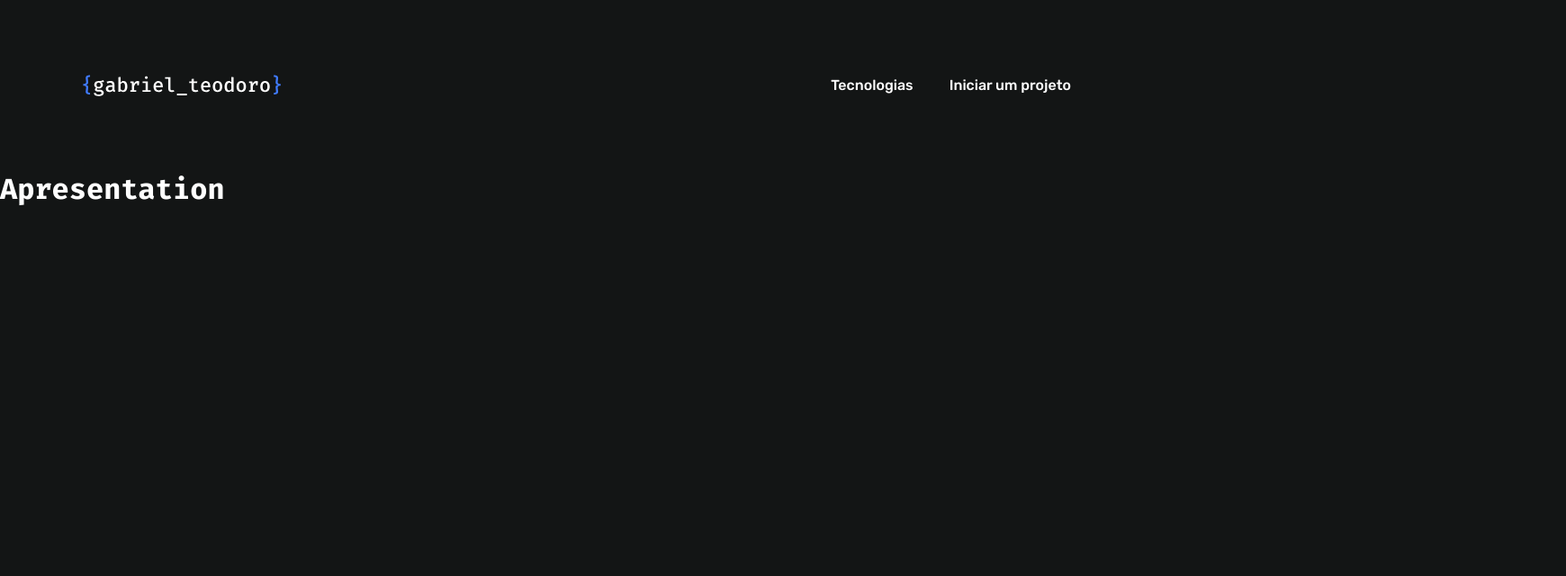
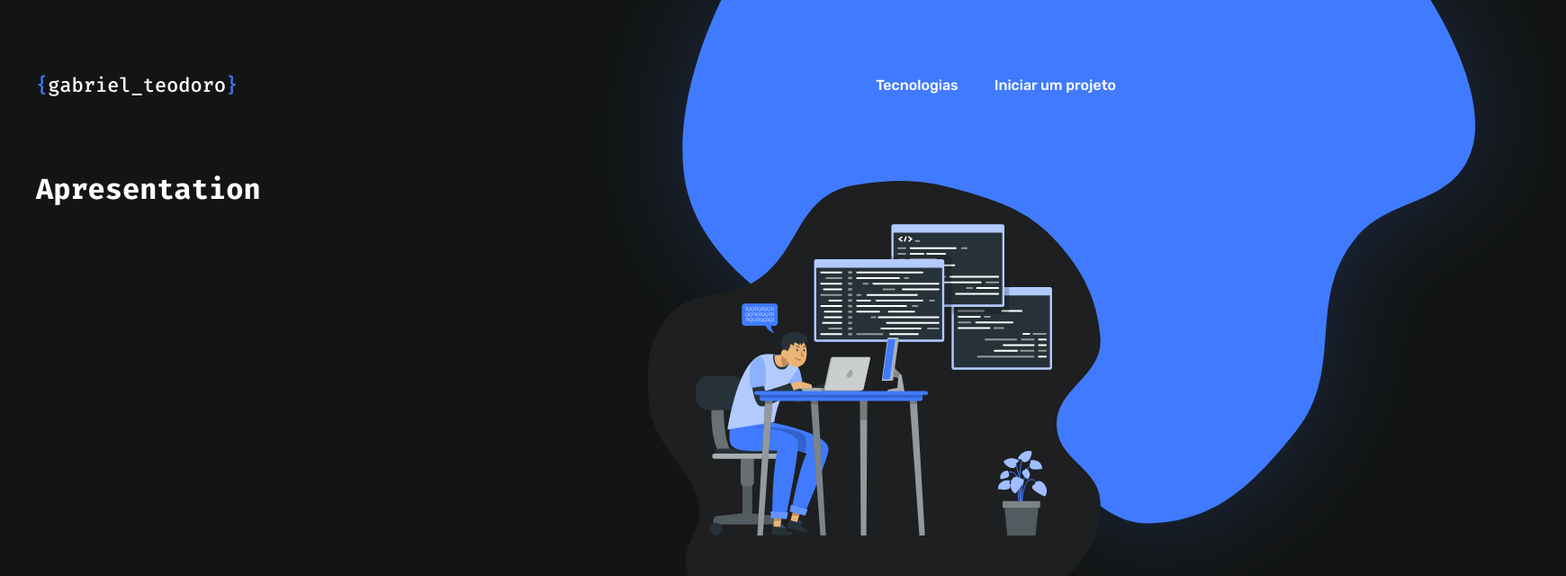
Before and after one commit to oigabrielteodoro/landing-personal, a Next.js app: page / in a window 1280 px wide. Shown: the top 640 px of the page at 90% size, 1740 px wide, since content can reach past the window. Built offline with nearby package versions, Linux system fonts and the light colour scheme.

Commit message:
fat: added background in Home page

```diff
--- a/src/components/Header/styles.ts
+++ b/src/components/Header/styles.ts
@@ -5,7 +5,10 @@ export const Container = styled.div`
   align-items: center;
   justify-content: space-between;
 
-  padding: 80px 90px;
+  max-width: 1200px;
+  margin: 0 auto;
+
+  padding: 80px 0;
 
   nav ul {
     display: flex;
--- a/src/pages/index.tsx
+++ b/src/pages/index.tsx
@@ -1,9 +1,13 @@
 import { Apresentation } from '~/components/Apresentation';
+
+import { Container } from '~/styles/pages/Home';
 
 export default function Home() {
   return (
-    <>
+    <Container>
+      <img src="/static/img/apresentation-background.svg" alt="Background" />
+
       <Apresentation />
-    </>
+    </Container>
   );
 }
--- a/src/styles/global.ts
+++ b/src/styles/global.ts
@@ -33,11 +33,12 @@ const GlobalStyle = createGlobalStyle`
   body {
     background: var(--black-800);
     -webkit-font-smoothing: antialiased;
-    color: var(--white);
+    overflow-x: hidden;
   }
 
   body, input, textarea {
     font-family: 'Rubik', sans-serif;
+    color: var(--white);
     font-weight: 400;
   }
 
--- /dev/null
+++ b/src/styles/pages/Home/index.ts
@@ -0,0 +1,16 @@
+import styled from 'styled-components';
+
+export const Container = styled.div`
+  max-width: 1200px;
+  margin: 0 auto;
+
+  position: relative;
+
+  > img {
+    position: absolute;
+    z-index: -1;
+
+    top: -300px;
+    right: -500px;
+  }
+`;
```
Also changed, not shown: public/static/img/apresentation-background.svg.
